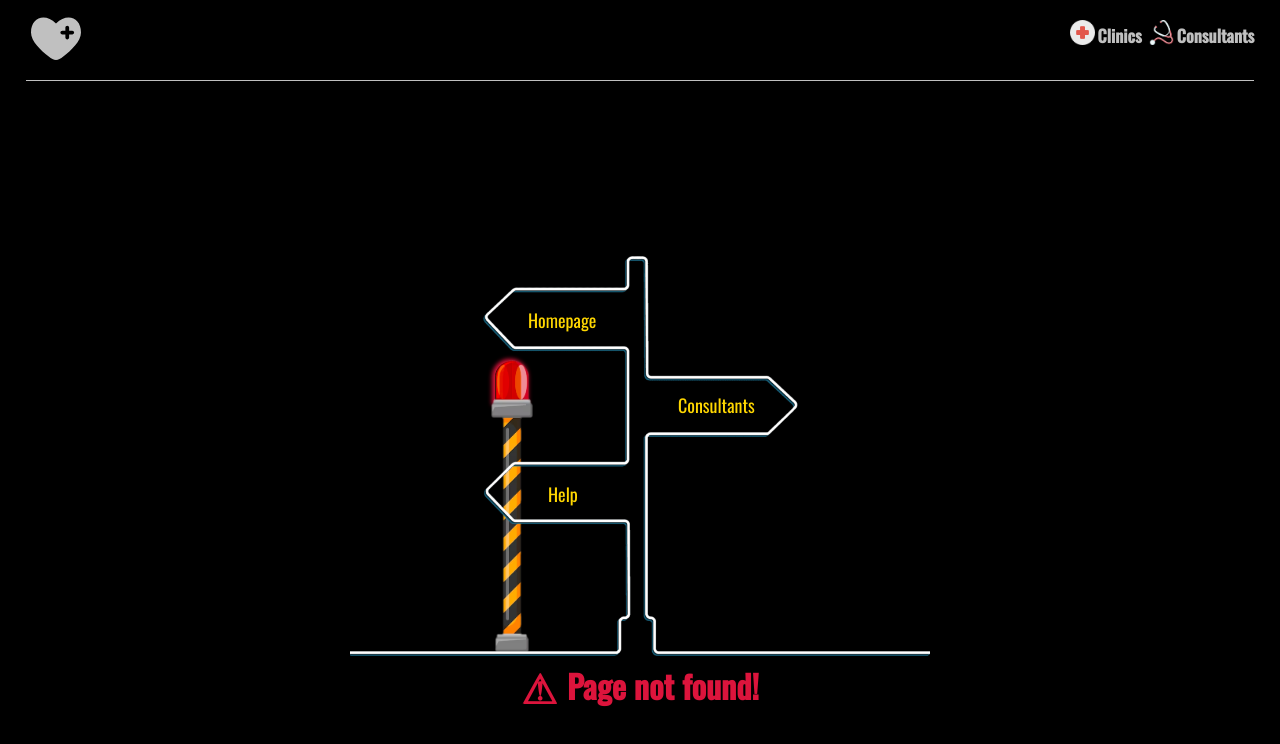
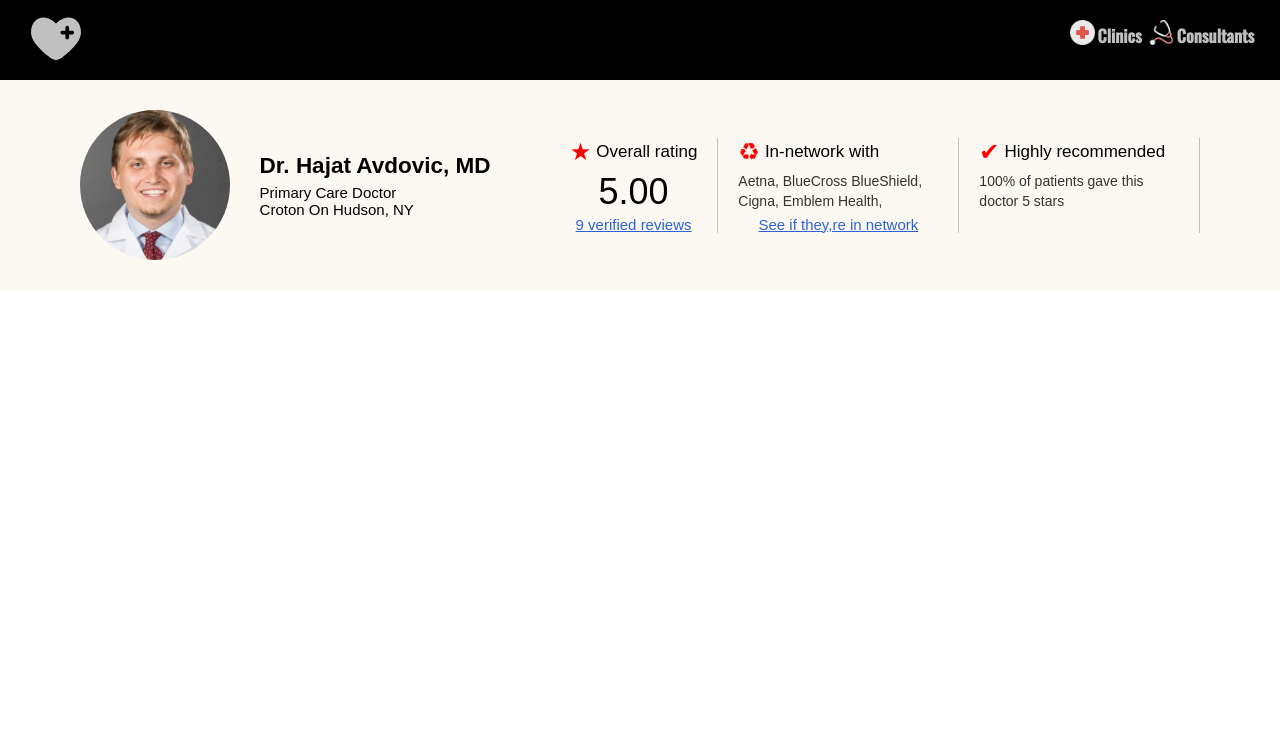
Before and after one commit to codeyourwaytofreedom/universal_health, a Next.js app: page /dr in a window 1280 px wide. Before the commit this address had no page. Shown: the top 744 px of the page. Built offline with nearby package versions, Linux system fonts and the light colour scheme; grey boxes are pictures that could not be loaded.

Commit message:
frontend task started.
intro done

better than the example

Keep going.

Remmember why you started.

```diff
--- /dev/null
+++ b/pages/dr.tsx
@@ -0,0 +1,53 @@
+import Image from "next/image";
+import Wrapper from "../Components/Wrapper";
+import d from "../styles/Dr.module.css";
+import dr from "../public/d.jpeg";
+
+
+const DR = () => {
+    return (
+        <Wrapper title={"Doctor Profile"} login={false}>
+            <div className={d.dr}>
+                <div className={d.dr_intro}>
+                    <div className={d.dr_intro_image}>
+                        <Image alt={"dr"} src={dr} />
+                        <div className={d.dr_intro_image_text}>
+                            <h2>Dr. Hajat Avdovic, MD</h2>
+                            Primary Care Doctor  <br />
+                            Croton On Hudson, NY
+                        </div>
+                    </div>
+                    <div className={d.dr_intro_tabs}>
+                        <div className={d.dr_intro_tabs_each}>
+                            <div id={d.title}>
+                                <span>&#x2605;</span>
+                                <span>Overall rating</span>
+                            </div>
+                            <h2>5.00</h2>
+                            <h4>9 verified reviews</h4>
+                        </div>
+                        <div className={d.dr_intro_tabs_each}>
+                            <div id={d.title}>
+                                <span>&#x267B;</span>
+                                <span>In-network with</span>
+                            </div>
+                            <div>Aetna, BlueCross BlueShield, Cigna, Emblem Health, Medicare, Unit</div>
+                            <h4>See if they,re in network</h4>
+                        </div>
+                        <div className={d.dr_intro_tabs_each}>
+                            <div id={d.title}>
+                                <span>&#x2714;</span>
+                                <span>Highly recommended</span>
+                            </div>
+                            <div>100% of patients gave this doctor 5 stars</div>
+                        </div>
+                    </div>
+
+
+                </div>
+            </div>
+        </Wrapper>
+    );
+}
+
+export default DR;
--- /dev/null
+++ b/styles/Dr.module.css
@@ -0,0 +1,90 @@
+.dr {
+  min-height: 100vh;
+  padding-top: 80px;
+}
+.dr span, .dr div, .dr h2, .dr h3, .dr h4 {
+  font-family: Arial, Helvetica, sans-serif !important;
+}
+.dr_intro {
+  background-color: rgb(252, 249, 242);
+  display: flex;
+  align-items: center;
+  padding: 30px 50px;
+  flex-wrap: wrap;
+  justify-content: space-around;
+  row-gap: 20px;
+}
+.dr_intro_image {
+  display: flex;
+  align-items: center;
+  -moz-column-gap: 30px;
+       column-gap: 30px;
+  min-width: 350px;
+}
+.dr_intro_image img {
+  width: 150px;
+  height: 150px;
+  -o-object-fit: cover;
+     object-fit: cover;
+  border-radius: 50%;
+  background-color: silver;
+}
+.dr_intro_image_text {
+  height: -webkit-fit-content;
+  height: -moz-fit-content;
+  height: fit-content;
+  font-size: 15px;
+}
+.dr_intro_image_text h2 {
+  margin-bottom: 5px;
+}
+.dr_intro_tabs {
+  display: inherit;
+  height: -webkit-fit-content;
+  height: -moz-fit-content;
+  height: fit-content;
+}
+.dr_intro_tabs_each {
+  padding: 0 20px;
+  max-width: 300px;
+  border-right: 1px solid silver;
+}
+.dr_intro_tabs_each #title {
+  display: flex;
+  align-items: center;
+  -moz-column-gap: 5px;
+       column-gap: 5px;
+  margin-bottom: 5px;
+  white-space: nowrap;
+}
+.dr_intro_tabs_each #title span:nth-child(1) {
+  font-size: x-large;
+  color: red;
+}
+.dr_intro_tabs_each #title span:nth-child(2) {
+  font-size: 17px;
+}
+.dr_intro_tabs_each h2 {
+  font-size: 36px;
+  text-align: center;
+  font-weight: 100 !important;
+  height: 40px;
+}
+.dr_intro_tabs_each h4 {
+  text-align: center;
+  font-weight: 100;
+  color: rgb(44, 100, 216);
+  text-decoration: underline;
+  font-size: 15px;
+  margin-top: 5px;
+  white-space: nowrap;
+}
+.dr_intro_tabs_each div:nth-child(2) {
+  max-width: 200px;
+  height: 40px;
+  line-height: 20px;
+  text-overflow: ellipsis;
+  overflow-y: hidden;
+  font-size: 14px;
+  color: rgb(51, 51, 51);
+}/*# sourceMappingURL=Dr.module.css.map */
--- /dev/null
+++ b/styles/Dr.module.scss
@@ -0,0 +1,84 @@
+.dr{
+    min-height: 100vh;
+    padding-top: 80px;
+    span, div, h2,h3,h4{
+        font-family: Arial, Helvetica, sans-serif !important;
+    }
+    &_intro{
+        background-color: rgb(252, 249, 242);
+        display: flex;
+        align-items: center;
+        padding: 30px 50px;
+        flex-wrap:wrap;
+        justify-content: space-around;
+        row-gap: 20px;
+        &_image{
+            display: flex;
+            align-items: center;
+            column-gap: 30px;
+            min-width: 350px;
+            img{
+                width: 150px;
+                height: 150px;
+                object-fit: cover;
+                border-radius: 50%;
+                background-color: silver;
+            }
+            &_text{
+                height: fit-content;
+                h2{
+                    margin-bottom: 5px;
+                }
+                font-size: 15px;
+            }
+        }
+        &_tabs{
+            display: inherit;
+            height: fit-content;
+            &_each{
+                padding: 0 20px;
+                max-width: 300px;
+                border-right: 1px solid silver;
+                #title{
+                    display: flex;
+                    align-items: center;
+                    column-gap: 5px;
+                    margin-bottom: 5px;
+                    white-space: nowrap;
+                    span:nth-child(1){
+                        font-size: x-large;
+                        color: red;
+                    }
+                    span:nth-child(2){
+                        font-size: 17px;
+                    }
+                }
+                h2{
+                    font-size: 36px;
+                    text-align: center;
+                    font-weight: 100 !important;
+                    height: 40px;
+                }
+                h4{
+                    text-align: center;
+                    font-weight: 100;
+                    color: rgb(44, 100, 216);
+                    text-decoration: underline;
+                    font-size: 15px;
+                    margin-top: 5px;
+                    white-space: nowrap;
+                }
+                div:nth-child(2){
+                    max-width: 200px;
+                    height: 40px;
+                    line-height: 20px;
+                    text-overflow: ellipsis;
+                    overflow-y: hidden;
+                    font-size: 14px;
+                    color: rgb(51, 51, 51);
+                }
+            }
+        }
+    }
+
+}
```
Also changed, not shown: public/d.jpeg (added), 1 other file (tests, documents, lock files or other folders).
